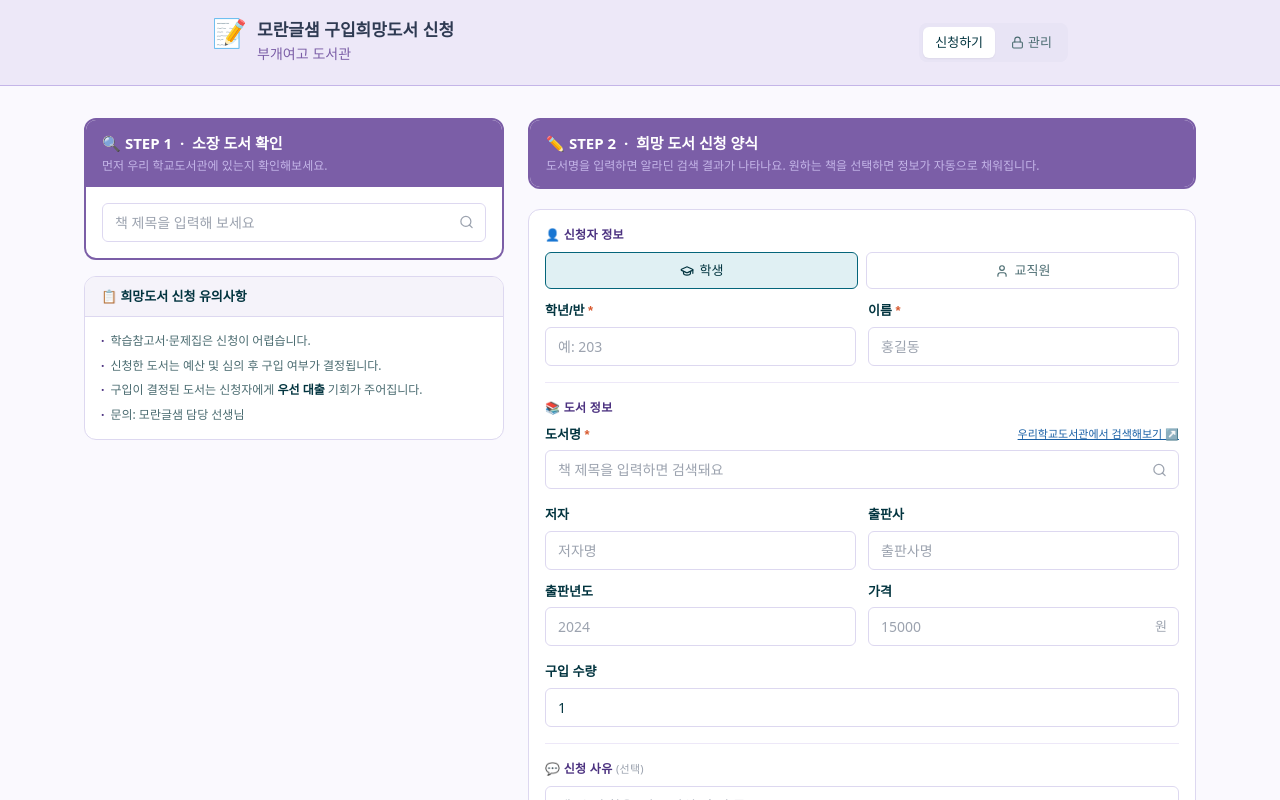
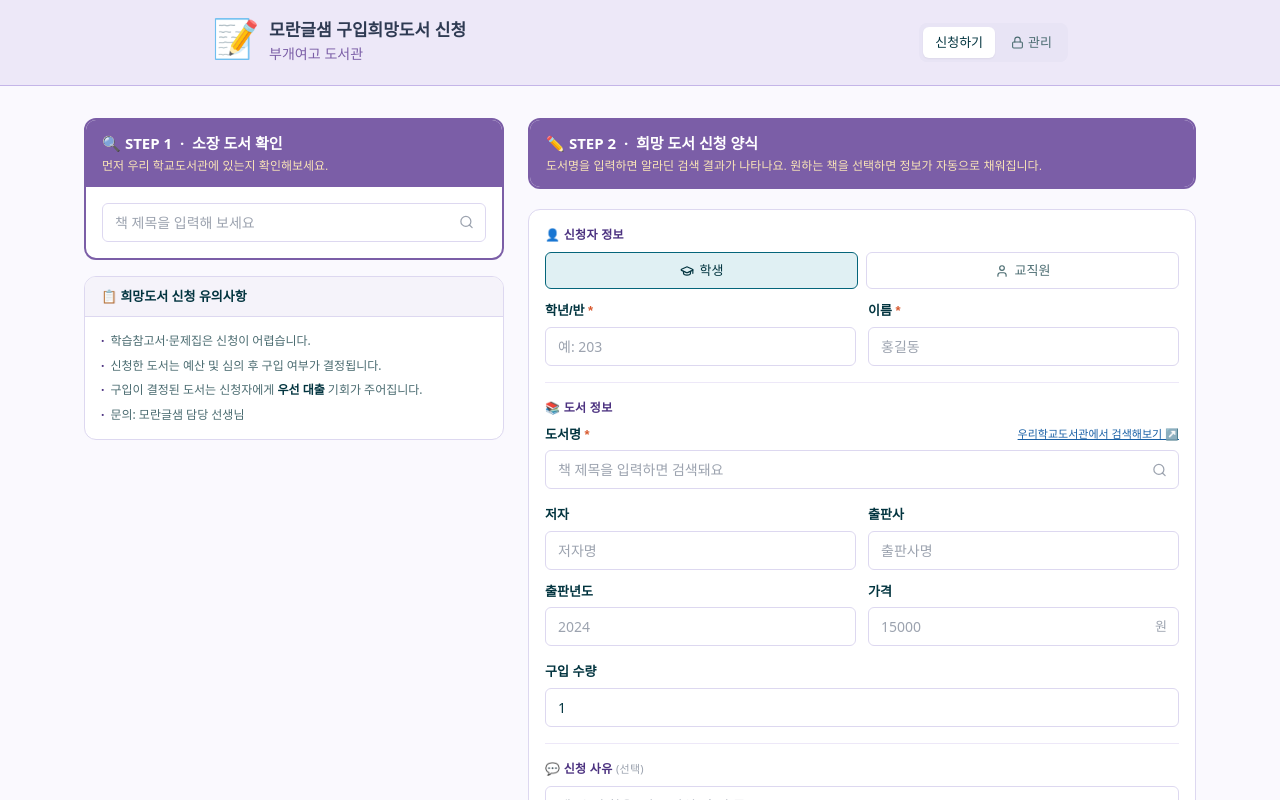
Before and after one commit to steal1224-sys/library-book-request, a Next.js app: page / in a window 1280 px wide. Shown: the top 800 px of the page. Built offline with nearby package versions, Linux system fonts and the light colour scheme; a web font is replaced by a local one.

Commit message:
Adjust font sizes and styles in index.js
Updated font sizes and styles for better visibility in the header and paragraphs.

```diff
--- a/pages/index.js
+++ b/pages/index.js
@@ -532,7 +532,7 @@ export default function Home() {
       <header className="border-b border-[#C4B5E8] bg-[#EDE8F8] sticky top-0 z-20">
         <div className="max-w-4xl mx-auto px-5 py-4 flex items-center justify-between">
           <div className="flex items-start gap-2.5">
-            <span style={{ fontSize: "28px", lineHeight: 1, alignSelf: "flex-start", marginTop: "2px" }}>📝</span>
+            <span style={{ fontSize: "38px", lineHeight: 1, alignSelf: "flex-start", marginTop: "2px" }}>📝</span>
             <div className="pt-1">
               <h1
                 className="text-[17px] font-bold text-[#2E3A52] leading-tight"
@@ -580,7 +580,7 @@ export default function Home() {
                   <h3 className="text-[15px] font-bold text-white flex items-center gap-2">
                     🔍 STEP 1 &nbsp;·&nbsp; 소장 도서 확인
                   </h3>
-                  <p className="text-[12px] text-[#C4B5E8] mt-0.5">
+                  <p className="text-[12px] mt-0.5" style={{ color: "#F9E4B7", fontFamily: "'Gowun Dodum', sans-serif" }}>
                     먼저 우리 학교도서관에 있는지 확인해보세요.
                   </p>
                 </div>
@@ -665,7 +665,7 @@ export default function Home() {
                   <h3 className="text-[15px] font-bold text-white flex items-center gap-2">
                     ✏️ STEP 2 &nbsp;·&nbsp; 희망 도서 신청 양식
                   </h3>
-                  <p className="text-[12px] text-[#C4B5E8] mt-0.5">
+                  <p className="text-[12px] mt-0.5" style={{ color: "#F9E4B7", fontFamily: "'Gowun Dodum', sans-serif" }}>
                     도서명을 입력하면 알라딘 검색 결과가 나타나요. 원하는 책을 선택하면 정보가 자동으로 채워집니다.
                   </p>
                 </div>
```
